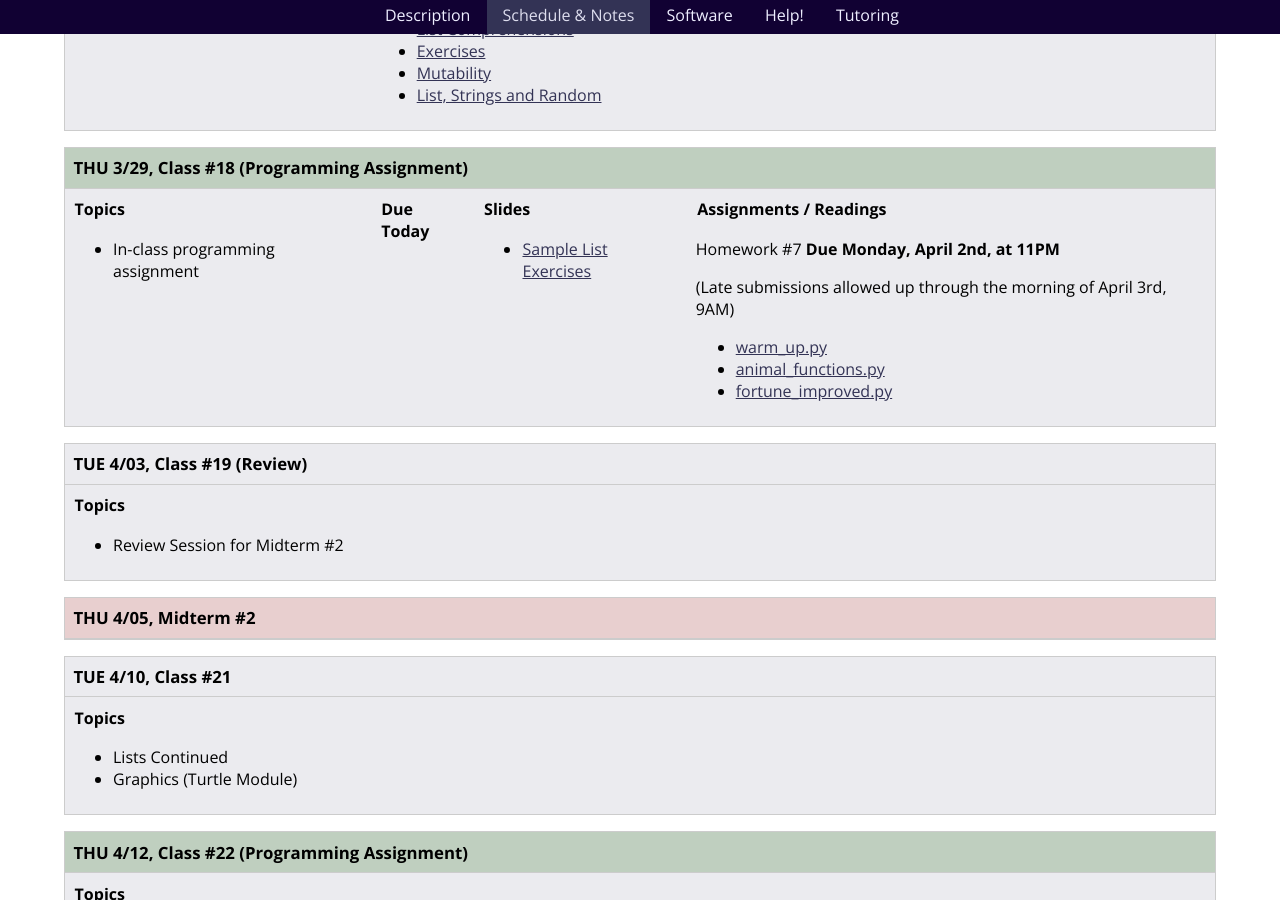
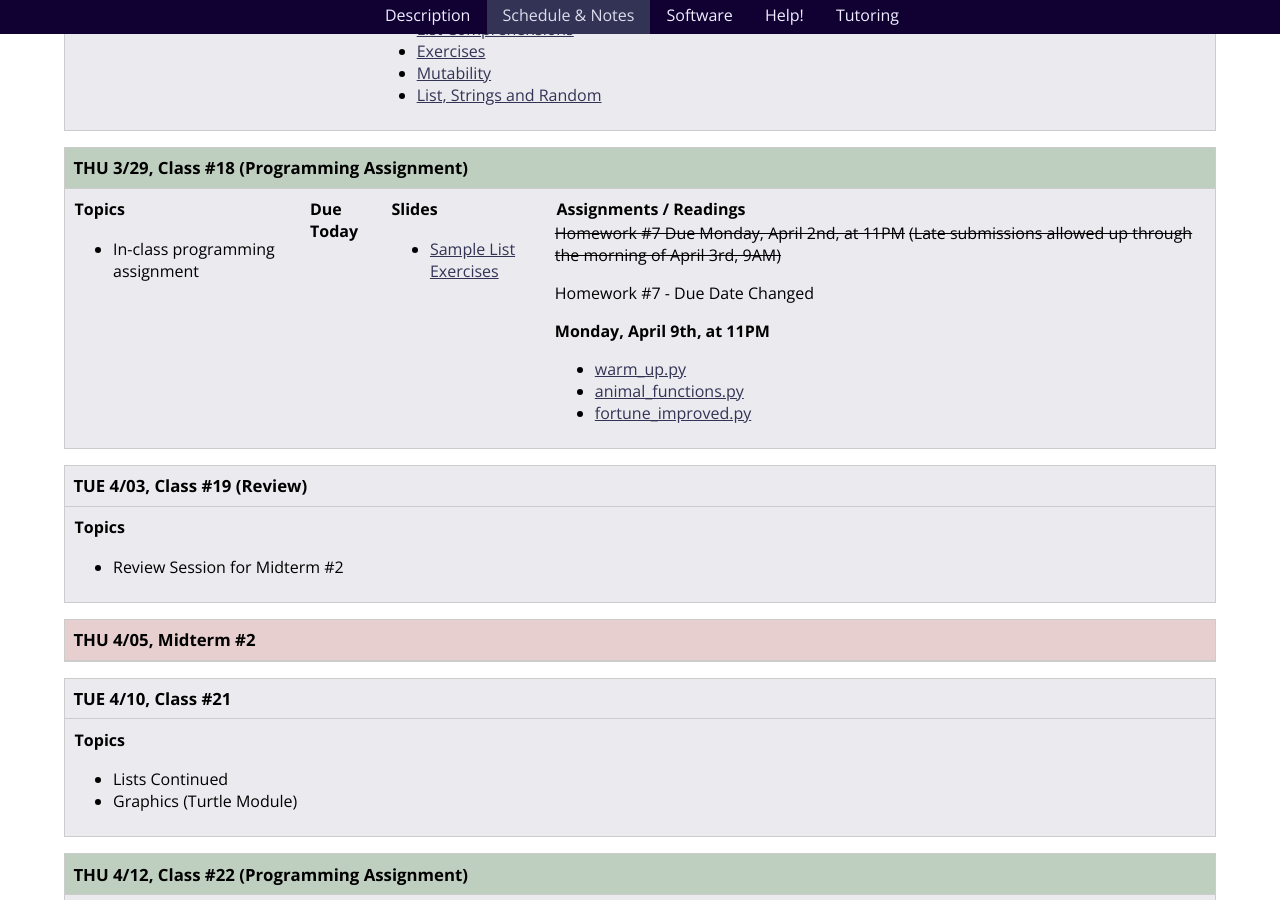
Before and after one commit to foureyes/csci-ua.0002-spring2018-002-008, a Jekyll site: the page built from schedule.markdown, in a window 1280 px wide and 900 px high, scrolled down 6997 px. Built offline with Jekyll 4.4.1, drawn with Linux system fonts in a browser that asks for light colours.

Commit message:
extend due date

```diff
--- a/_includes/classes/18/materials.markdown
+++ b/_includes/classes/18/materials.markdown
@@ -17,9 +17,13 @@
 <article class="assignments" markdown="block">
 ####  Assignments / Readings
 
-Homework #7 __Due Monday, April 2nd, at 11PM__
+<strike>Homework #7 Due Monday, April 2nd, at 11PM</strike>
+<strike>(Late submissions allowed up through the morning of April 3rd, 9AM)</strike>
 
-(Late submissions allowed up through the morning of April 3rd, 9AM)
+Homework #7 - Due Date Changed
+
+__Monday, April 9th, at 11PM__
+
 
 * [warm_up.py](homework/hw07/warm_up.py)
 * [animal_functions.py](homework/hw07/animal_functions.py)
```
